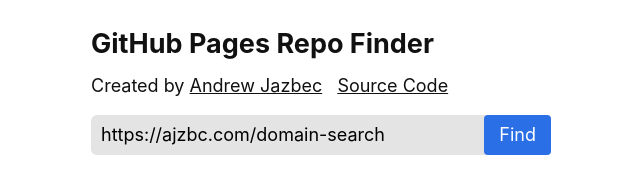
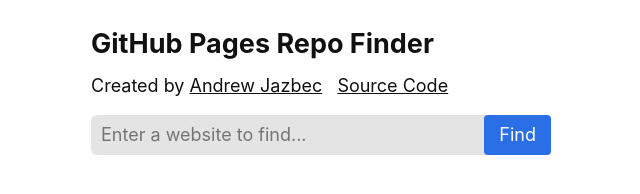
Before and after one commit to ajzbc/github-pages-repo-finder, a plain HTML site: page index.html in a window 1280 px wide. Shown: the whole page, without its empty margins (319-959 px from the left). Drawn offline with Linux system fonts and the light colour scheme.

Commit message:
forgot to change some stuff

```diff
--- a/index.html
+++ b/index.html
@@ -13,11 +13,11 @@
     <main>
         <div class="top">
             <h2>GitHub Pages Repo Finder</h2>
-            <p>Created by <a href="https://ajzbc.com">Andrew Jazbec</a>&nbsp&nbsp&nbsp<a href="https://github.com/github-pages-repo-finder">Source
+            <p>Created by <a href="https://ajzbc.com">Andrew Jazbec</a>&nbsp&nbsp&nbsp<a href="https://github.com/ajzbc/github-pages-repo-finder">Source
                     Code</a></p>
         </div>
         <form class="inputForm" id="inputForm">
-            <input id="url" type="text" autocomplete="off" name="name" placeholder="Enter a website to find..." value="https://ajzbc.com/domain-search"
+            <input id="url" type="text" autocomplete="off" name="name" placeholder="Enter a website to find..."
                 autofocus>
             <button>Find</button>
         </form>
```
